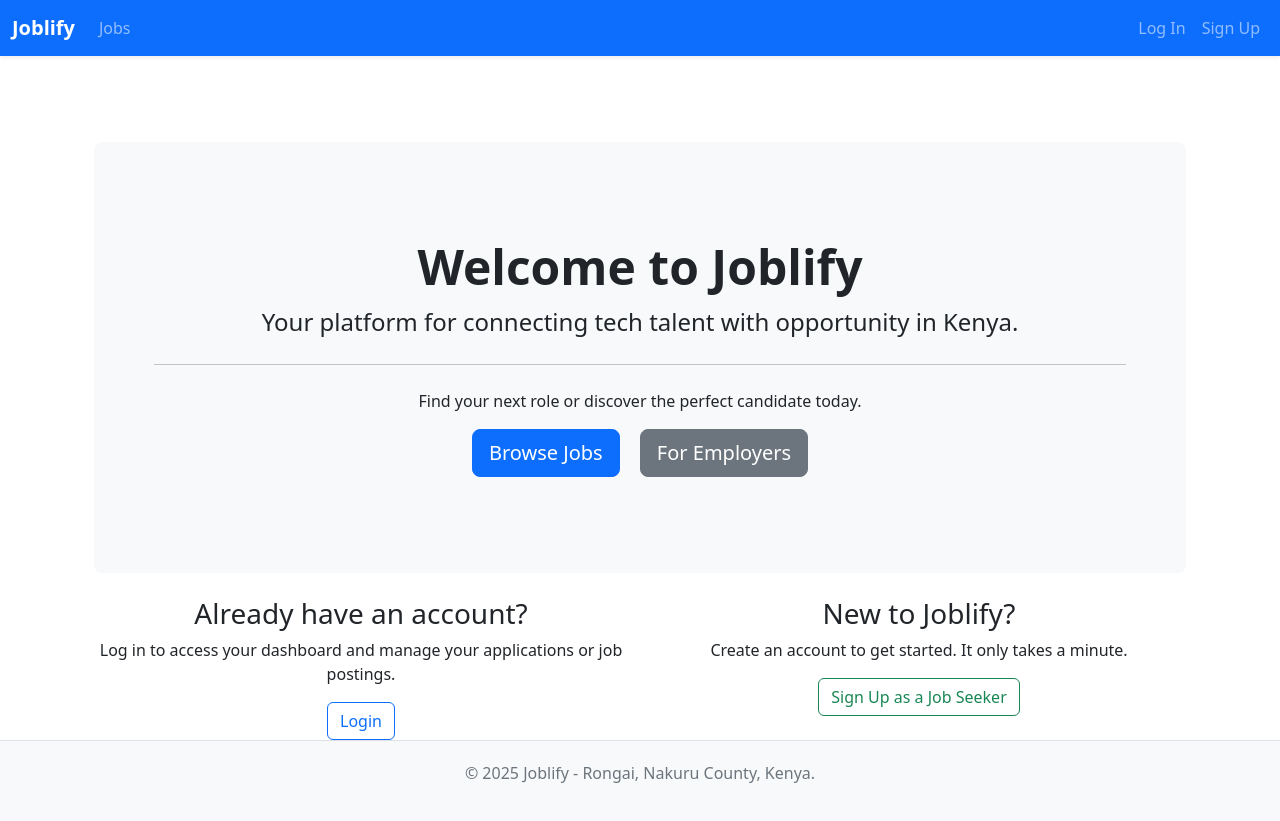
After one commit to prevyne/Joblify-job-skills-matching-platform, a Django app: page / in a window 1280 px wide. The commit adds this page. Run offline with Django 5.2, Linux system fonts and the light colour scheme.

Commit message:
Core features done

```diff
--- a/Joblify/urls.py
+++ b/Joblify/urls.py
@@ -18,8 +18,10 @@ from django.contrib import admin
 from django.urls import path, include
 from django.conf import settings
 from django.conf.urls.static import static
+from jobs import views as job_views
 
 urlpatterns = [
+    path('', job_views.home, name='home'),
     path('admin/', admin.site.urls),
     path('jobs/', include('jobs.urls')),
     path('accounts/', include('django.contrib.auth.urls')), #Django's built-in auth URLs
--- a/employers/urls.py
+++ b/employers/urls.py
@@ -4,7 +4,7 @@ from . import views
 app_name = 'employers'
 
 urlpatterns = [
-    path('signup/', views.employer_signup, name='employer_signup'),
+    path('signup/', views.employer_signup, name='signup_employer'),
         # I will add other employer-related URLs here later, e.g., dashboard, post job, etc.
     path('dashboard/', views.employer_dashboard, name='employer_dashboard'),
     path('jobs/post/', views.create_job_posting, name='create_job_posting'),
--- a/jobs/templates/jobs/base.html
+++ b/jobs/templates/jobs/base.html
@@ -56,7 +56,7 @@
 <body>
     <nav class="navbar navbar-expand-lg navbar-dark bg-primary fixed-top shadow-sm">
         <div class="container-fluid">
-            <a class="navbar-brand fw-bold" href="{% url 'jobs:job_list' %}">Joblify</a>
+            <a class="navbar-brand fw-bold" href="{% url 'home' %}">Joblify</a>
             <button class="navbar-toggler" type="button" data-bs-toggle="collapse" data-bs-target="#navbarNavDropdown" aria-controls="navbarNavDropdown" aria-expanded="false" aria-label="Toggle navigation">
                 <span class="navbar-toggler-icon"></span>
             </button>
--- /dev/null
+++ b/jobs/templates/jobs/home.html
@@ -0,0 +1,31 @@
+{% extends 'jobs/base.html' %}
+
+{% block title %}Welcome to Joblify{% endblock %}
+
+{% block content %}
+<div class="container mt-5">
+    <div class="p-5 mb-4 bg-light rounded-3 text-center">
+        <div class="container-fluid py-5">
+            <h1 class="display-5 fw-bold">Welcome to Joblify</h1>
+            <p class="fs-4">Your platform for connecting tech talent with opportunity in Kenya.</p>
+            <hr class="my-4">
+            <p>Find your next role or discover the perfect candidate today.</p>
+            <a class="btn btn-primary btn-lg mx-2" href="{% url 'jobs:job_list' %}" role="button">Browse Jobs</a>
+            <a class="btn btn-secondary btn-lg mx-2" href="{% url 'employers:signup_employer' %}" role="button">For Employers</a>
+        </div>
+    </div>
+
+    <div class="row text-center">
+        <div class="col-md-6">
+            <h3>Already have an account?</h3>
+            <p>Log in to access your dashboard and manage your applications or job postings.</p>
+            <a href="{% url 'login' %}" class="btn btn-outline-primary">Login</a>
+        </div>
+        <div class="col-md-6">
+            <h3>New to Joblify?</h3>
+            <p>Create an account to get started. It only takes a minute.</p>
+            <a href="{% url 'profiles:signup' %}" class="btn btn-outline-success">Sign Up as a Job Seeker</a>
+        </div>
+    </div>
+</div>
+{% endblock %}
--- a/jobs/views.py
+++ b/jobs/views.py
@@ -2,6 +2,7 @@ from django.shortcuts import render, get_object_or_404
 from .models import JobPosting
 from django.db.models import Q
 from profiles.models import UserProfile, JobApplication
+from django.shortcuts import render
 
 #View to list all active job postings
 def job_list(request):
@@ -75,3 +76,9 @@ def job_detail(request, pk):
     }
 
     return render(request, 'jobs/jobposting_detail.html', context)
+
+def home(request):
+    """
+    View for the site's landing page.
+    """
+    return render(request, 'jobs/home.html')
```
Also changed, not shown: map_dir.py (added, +80 -0 lines), db.sqlite3.
